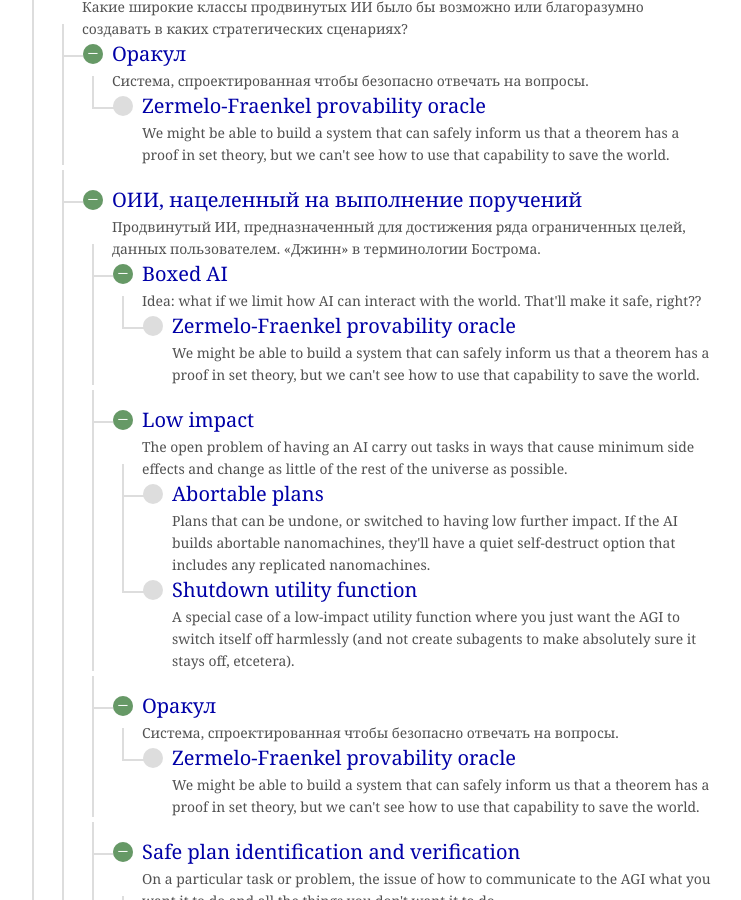
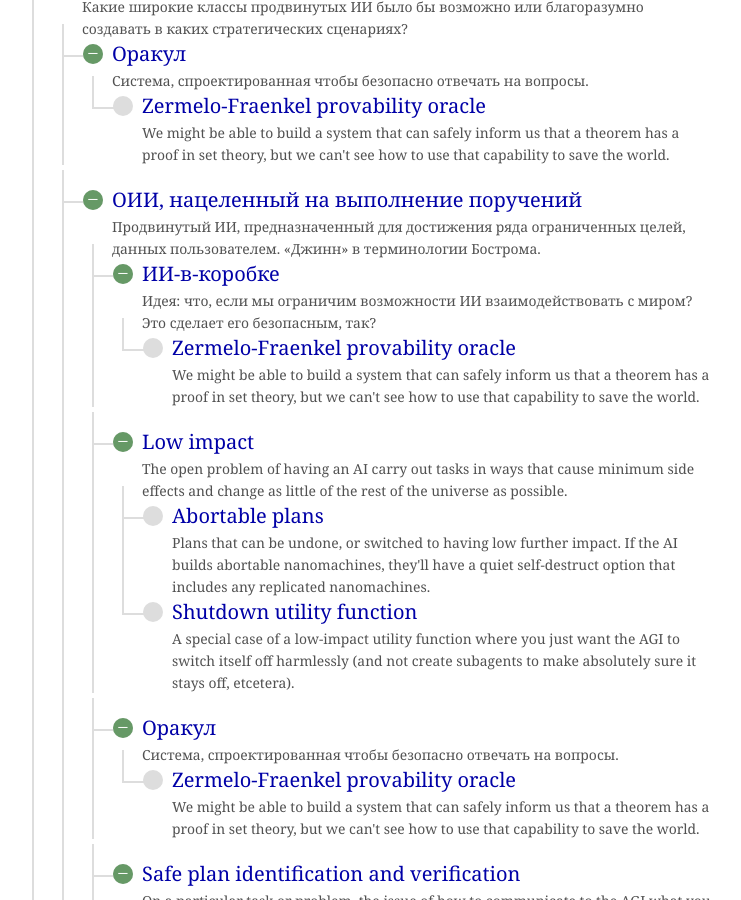
Before and after one commit to Arbital-RU/arbital-ru.github.io, a Jekyll site: the page built from explore/ai_alignment.md, in a window 1280 px wide and 900 px high, scrolled down 6537 px. Shown: the whole window, without its empty margins (286-1027 px from the left). Built offline with Jekyll 4.4.1, drawn with Linux system fonts in a browser that asks for light colours; some of the changed text lies outside the part shown.

```diff
--- a/_data/p.yaml
+++ b/_data/p.yaml
@@ -155,7 +155,7 @@
 
 - {id: "task_agi", title: "Task-directed AGI", description: "An advanced AI that's meant to pursue a series of limited-scope goals given it by the user. In Bostrom's terminology, a Genie.", domains: "AI", children: ["AI_boxing", "low_impact", "Oracle", "safe_plan_identification", "task_identification", "behaviorist", "conservative_concept", "epistemic_exclusion", "faithful_simulation", "limited_agi", "soft_optimizer", "taskagi_open_problems", "user_querying", "task_goal"], explore: "6w", translated: true, ru_description: "Продвинутый ИИ, предназначенный для достижения ряда ограниченных целей, данных пользователем. «Джинн» в терминологии Бострома."}
 
-- {id: "AI_boxing", title: "Boxed AI", description: "Idea: what if we limit how AI can interact with the world. That'll make it safe, right??", domains: "AI", children: ["ZF_provability_oracle"], explore: "6z"}
+- {id: "AI_boxing", title: "Boxed AI", description: "Idea: what if we limit how AI can interact with the world. That'll make it safe, right??", domains: "AI", children: ["ZF_provability_oracle"], explore: "6z", translated: true, ru_description: "Идея: что, если мы ограничим возможности ИИ взаимодействовать с миром? Это сделает его безопасным, так?"}
 
 - {id: "low_impact", title: "Low impact", description: "The open problem of having an AI carry out tasks in ways that cause minimum side effects and change as little of the rest of the universe as possible.", domains: "AI", children: ["abortable", "shutdown_utility_function"], explore: "2pf"}
 
```
Also changed, not shown: _posts/2024-05-27-AI_boxing.md (added, +17 -0 lines).
